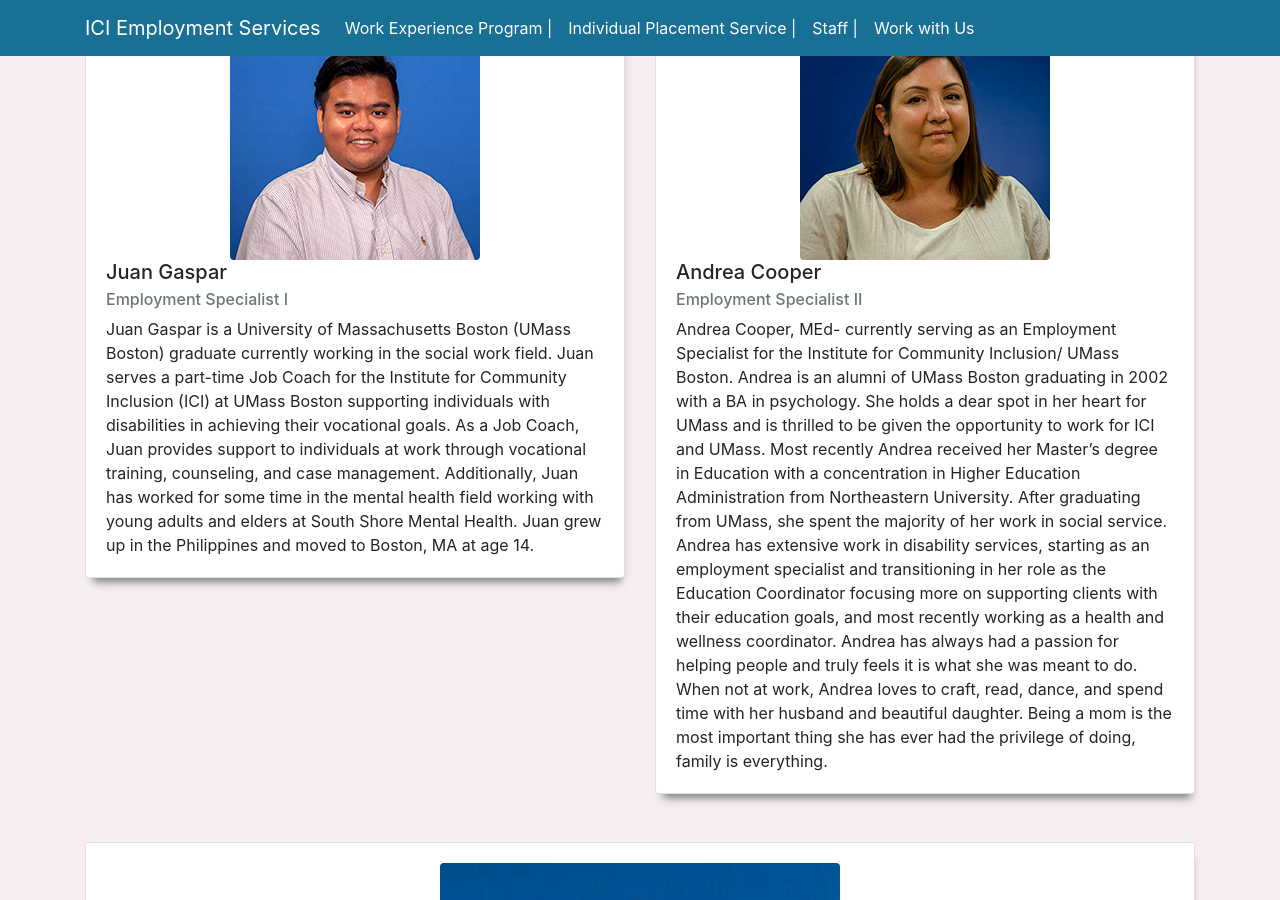
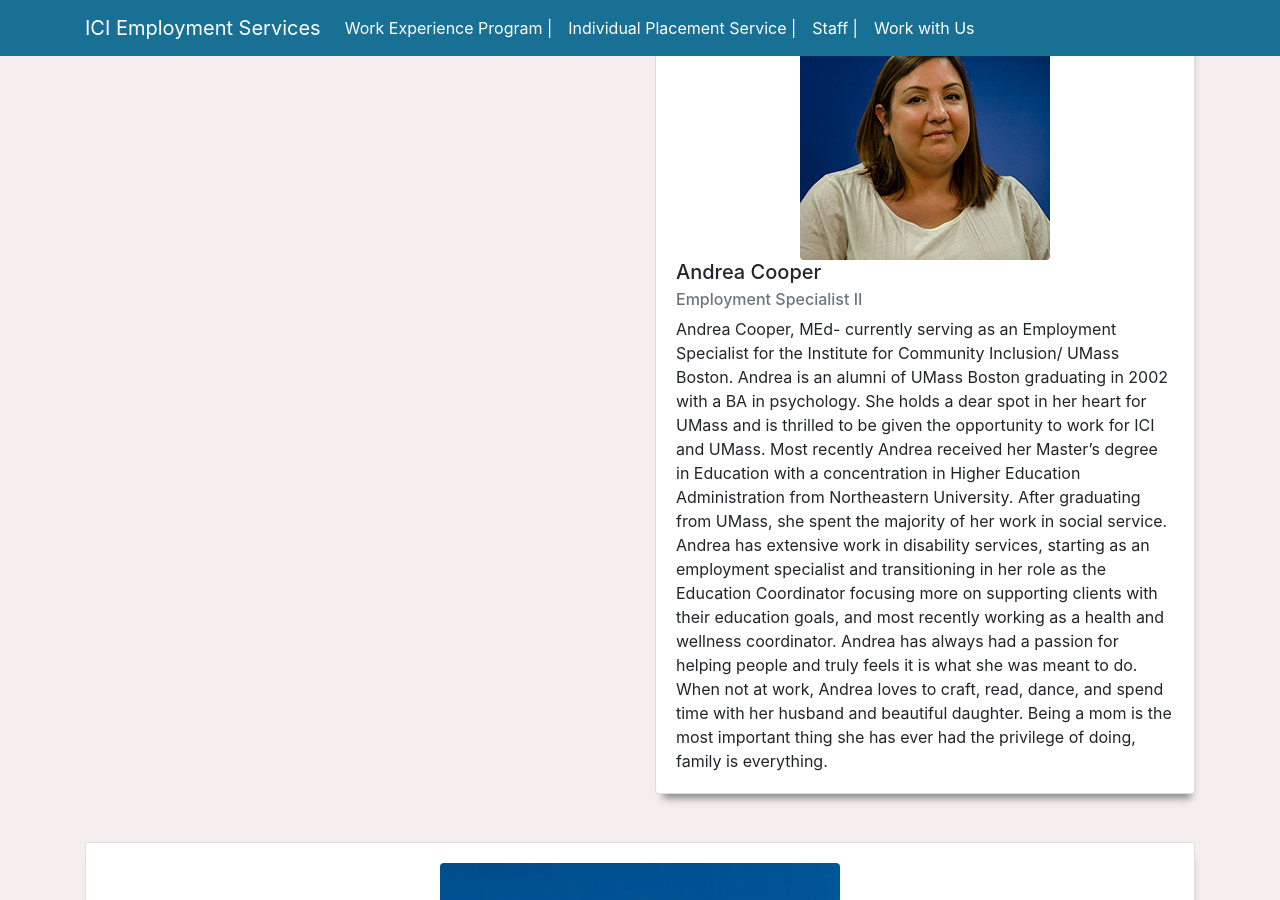
Before and after one commit to communityinclusion/es, a Jekyll site: the page built from index.html, in a window 1280 px wide and 900 px high, scrolled down 3936 px. Built offline with Jekyll 4.4.1, drawn with Linux system fonts in a browser that asks for light colours; nearby versions of some CDN libraries; a script that is not in the unit is left out.

Commit message:
remove staff

```diff
--- a/index.html
+++ b/index.html
@@ -304,7 +304,7 @@ layout: default
     <br>
     <div class="row">
       <div class="col-sm">
-        <div class="card">
+       <!-- <div class="card">
           <div class="card-body">
             <img src="img/Gaspar.jpg" alt="Juan Gaspar" class="img-fluid rounded mx-auto d-block">
             <h5 class="card-title">Juan Gaspar</h5>
@@ -317,7 +317,7 @@ layout: default
               working with young adults and elders at South Shore Mental Health. Juan grew up in the Philippines and
               moved to Boston, MA at age 14. </p>
           </div>
-        </div>
+        </div>-->
       </div>
       <div class="col-sm">
         <div class="card">
```
